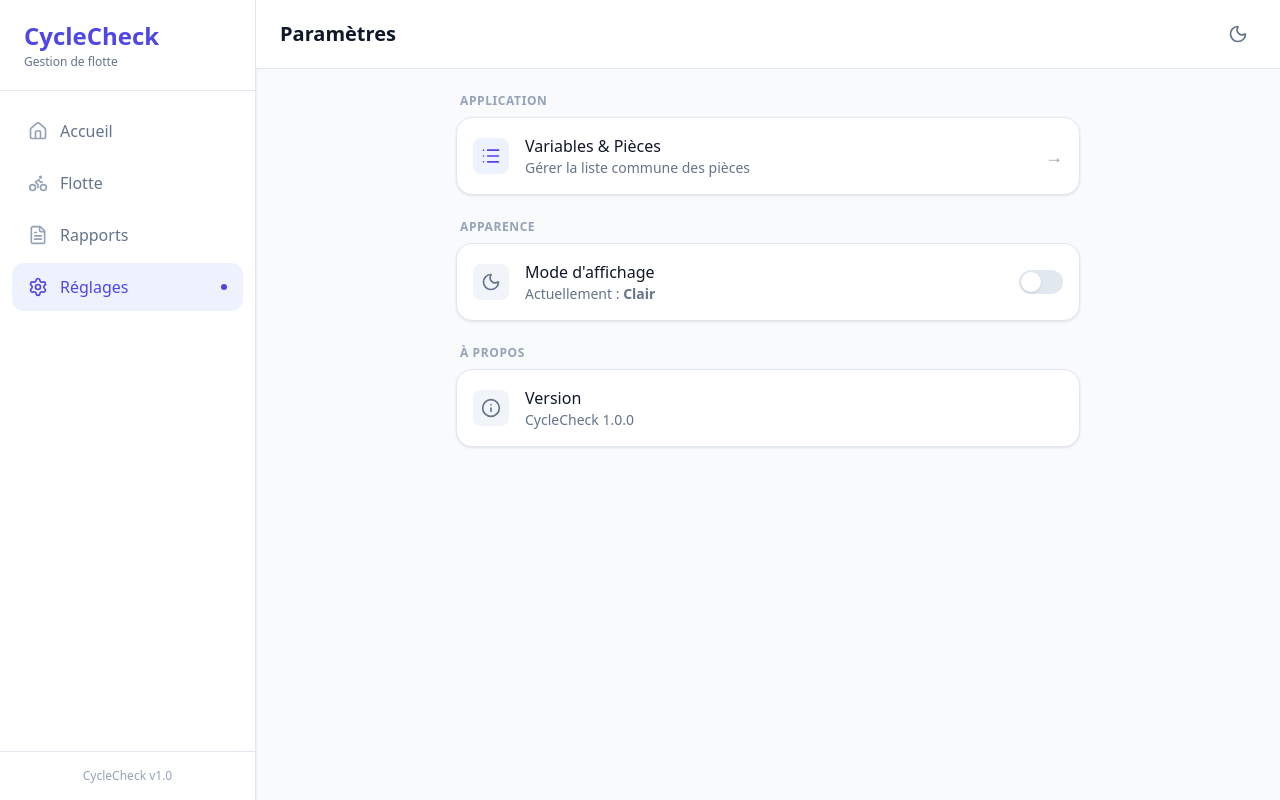
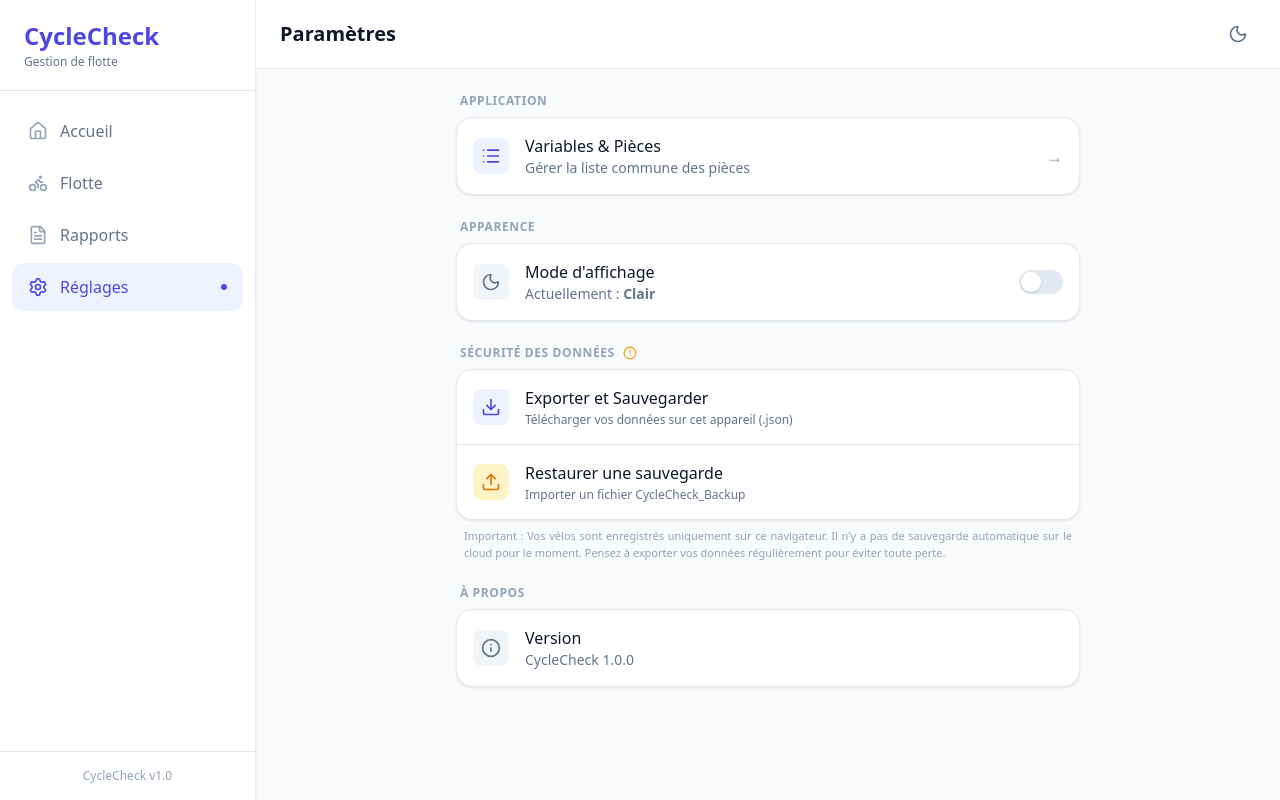
Before and after one commit to Octavio945/Cycle-check, a Next.js app: page /settings in a window 1280 px wide. Built offline with nearby package versions, Linux system fonts and the light colour scheme.

Commit message:
fix : sauvegade des données

```diff
--- a/src/app/settings/page.tsx
+++ b/src/app/settings/page.tsx
@@ -1,12 +1,67 @@
 'use client';
 
 import Link from 'next/link';
-import { ArrowLeft, List, Info, Moon } from 'lucide-react';
+import { ArrowLeft, List, Info, Moon, Download, Upload, AlertCircle } from 'lucide-react';
 import { useTheme } from '@/components/ui/ThemeProvider';
 import ThemeToggle from '@/components/ui/ThemeToggle';
+import { useStore } from '@/store/useStore';
+import { useState, useRef } from 'react';
 
 export default function SettingsPage() {
   const { theme, toggleTheme } = useTheme();
+  const store = useStore();
+  const fileInputRef = useRef<HTMLInputElement>(null);
+  const [importStatus, setImportStatus] = useState<'idle' | 'success' | 'error'>('idle');
+
+  // --- EXPORT ---
+  const handleExport = () => {
+    // Récupération de l'état complet
+    const data = {
+      baseParts: store.baseParts,
+      bikes: store.bikes,
+    };
+
+    // Création du fichier JSON
+    const dataStr = JSON.stringify(data, null, 2);
+    const blob = new Blob([dataStr], { type: 'application/json' });
+    const url = URL.createObjectURL(blob);
+
+    // Téléchargement
+    const link = document.createElement('a');
+    const dateStr = new Date().toISOString().split('T')[0]; // YYYY-MM-DD
+    link.download = `CycleCheck_Backup_${dateStr}.json`;
+    link.href = url;
+    link.click();
+
+    // Cleanup
+    URL.revokeObjectURL(url);
+  };
+
+  // --- IMPORT ---
+  const handleImport = (e: React.ChangeEvent<HTMLInputElement>) => {
+    const file = e.target.files?.[0];
+    if (!file) return;
+
+    const reader = new FileReader();
+    reader.onload = (event) => {
+      try {
+        const json = JSON.parse(event.target?.result as string);
+        if (json.baseParts && json.bikes) {
+          store.importData(json);
+          setImportStatus('success');
+          setTimeout(() => setImportStatus('idle'), 3000); // Reset UI
+        } else {
+          setImportStatus('error');
+        }
+      } catch (err) {
+        console.error("Erreur de parsing:", err);
+        setImportStatus('error');
+      }
+    };
+    reader.readAsText(file);
+    // Reset l'input pour pouvoir ré-importer le même fichier si besoin
+    if (fileInputRef.current) fileInputRef.current.value = '';
+  };
 
   return (
     <div className="min-h-screen bg-[var(--cc-bg)]">
@@ -66,6 +121,66 @@ export default function SettingsPage() {
           </div>
         </section>
 
+        {/* Données & Sauvegarde */}
+        <section>
+          <h2 className="text-xs font-semibold text-[var(--cc-text-faint)] uppercase tracking-wider mb-2 ml-1 flex items-center gap-2">
+            Sécurité des données <AlertCircle className="w-3.5 h-3.5 text-amber-500" />
+          </h2>
+          <div className="bg-[var(--cc-surface)] rounded-2xl overflow-hidden shadow-[var(--cc-shadow-sm)] border border-[var(--cc-border)] divide-y divide-[var(--cc-border)]">
+
+            {/* Exporter */}
+            <button
+              onClick={handleExport}
+              className="w-full flex items-center gap-4 p-4 hover:bg-[var(--cc-border-subtle)] transition-colors text-left"
+            >
+              <div className="bg-[var(--cc-primary-light)] p-2 rounded-lg">
+                <Download className="w-5 h-5 text-[var(--cc-primary)]" />
+              </div>
+              <div className="flex-1">
+                <span className="block font-medium text-[var(--cc-text)]">Exporter et Sauvegarder</span>
+                <span className="block text-xs text-[var(--cc-text-muted)] mt-0.5">
+                  Télécharger vos données sur cet appareil (.json)
+                </span>
+              </div>
+            </button>
+
+            {/* Importer */}
+            <div>
+              <input
+                type="file"
+                accept=".json"
+                className="hidden"
+                ref={fileInputRef}
+                onChange={handleImport}
+              />
+              <button
+                onClick={() => fileInputRef.current?.click()}
+                className="w-full flex items-center gap-4 p-4 hover:bg-[var(--cc-border-subtle)] transition-colors text-left"
+              >
+                <div className="bg-amber-100 dark:bg-amber-900/40 p-2 rounded-lg">
+                  <Upload className="w-5 h-5 text-amber-600 dark:text-amber-500" />
+                </div>
+                <div className="flex-1">
+                  <span className="block font-medium text-[var(--cc-text)]">Restaurer une sauvegarde</span>
+                  <span className="block text-xs text-[var(--cc-text-muted)] mt-0.5">
+                    {importStatus === 'success' ? (
+                      <span className="text-green-600 dark:text-green-500 font-medium">✅ Restauration réussie !</span>
+                    ) : importStatus === 'error' ? (
+                      <span className="text-[var(--cc-danger)] font-medium">❌ Fichier invalide</span>
+                    ) : (
+                      "Importer un fichier CycleCheck_Backup"
+                    )}
+                  </span>
+                </div>
+              </button>
+            </div>
+
+          </div>
+          <p className="px-2 mt-2 text-[11px] text-[var(--cc-text-faint)] text-justify">
+            Important : Vos vélos sont enregistrés uniquement sur ce navigateur. Il n'y a pas de sauvegarde automatique sur le cloud pour le moment. Pensez à exporter vos données régulièrement pour éviter toute perte.
+          </p>
+        </section>
+
         {/* À propos */}
         <section>
           <h2 className="text-xs font-semibold text-[var(--cc-text-faint)] uppercase tracking-wider mb-2 ml-1">À propos</h2>
--- a/src/store/useStore.ts
+++ b/src/store/useStore.ts
@@ -80,6 +80,13 @@ export const useStore = create<AppState>()(
           bikes: state.bikes.filter((bike) => bike.id !== id),
         })),
 
+      importData: (data) =>
+        set((state) => ({
+          ...state,
+          ...(data.baseParts ? { baseParts: data.baseParts } : {}),
+          ...(data.bikes ? { bikes: data.bikes } : {}),
+        })),
+
       resetStore: () => set({ baseParts: DEFAULT_BASE_PARTS, bikes: [] }),
     }),
     {
--- a/src/types/index.ts
+++ b/src/types/index.ts
@@ -32,6 +32,8 @@ export interface AppState {
   addBike: (id: string, photoUrl?: string) => void;
   updateBike: (bike: Bike) => void;
   removeBike: (id: string) => void;
+  // Sauvegarde / Restauration
+  importData: (data: Partial<AppState>) => void;
 
   // Réinitialisation (utilitaire)
   resetStore: () => void;
```
